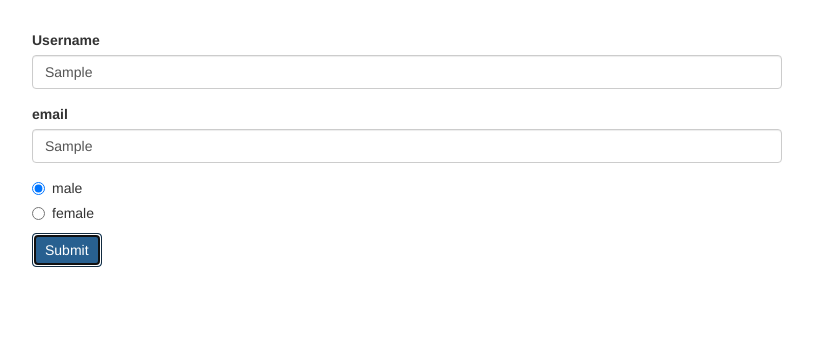
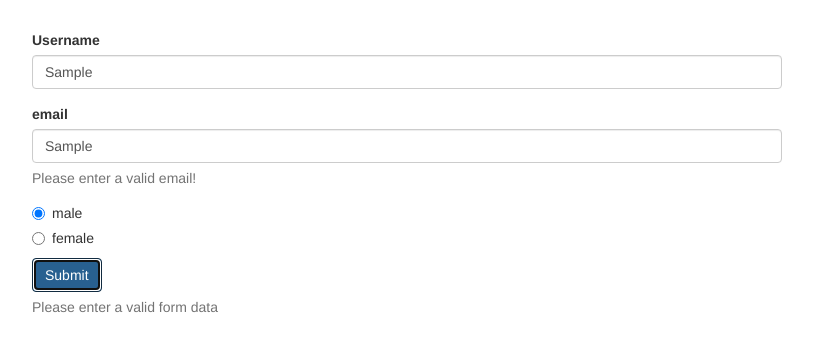
Before and after one commit to gvpinto/ng-forms-reactive, an Angular app: page / in a window 1280 px wide. Both pictures are taken after typing "Sample", "Sample" into the empty fields and a click on the button "Submit". Shown: the top 352 px of the page, without its empty margins (233-1046 px from the left). Built offline with nearby package versions, Linux system fonts and the light colour scheme.

Commit message:
208. Reactive: Getting Access to Controls

```diff
--- a/src/app/app.component.html
+++ b/src/app/app.component.html
@@ -10,6 +10,14 @@
             [formControlName]="'username'"
             class="form-control"
           />
+          <span
+            class="help-block"
+            *ngIf="
+              !signupForm.get('username').valid &&
+              signupForm.get('username').touched
+            "
+            >Please enter a valid user name!</span
+          >
         </div>
         <div class="form-group">
           <label for="email">email</label>
@@ -19,6 +27,13 @@
             formControlName="email"
             class="form-control"
           />
+          <span
+            class="help-block"
+            *ngIf="
+              !signupForm.get('email').valid && signupForm.get('email').touched
+            "
+            >Please enter a valid email!</span
+          >
         </div>
         <div class="radio" *ngFor="let gender of genders">
           <label>
@@ -29,6 +44,9 @@
         </div>
         <button class="btn btn-primary" type="submit">Submit</button>
       </form>
+      <span class="help-block" *ngIf="!signupForm.valid && signupForm.touched"
+        >Please enter a valid form data</span
+      >
     </div>
   </div>
 </div>
```
